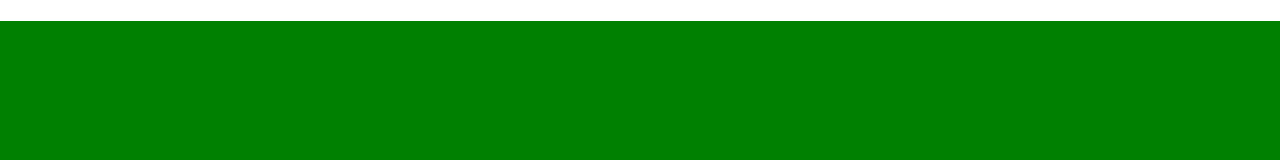
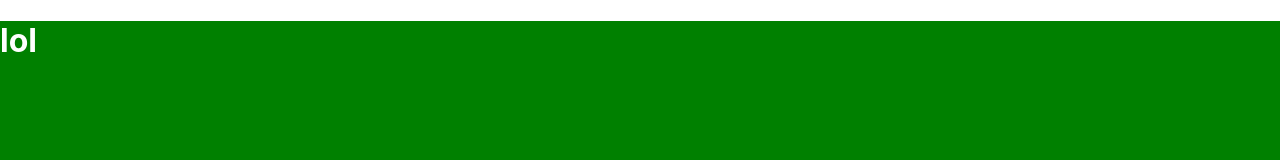
Before and after one commit to TateFowble/starworksmc, a React (Create React App) app: page / in a window 1280 px wide. Shown: the top 160 px of the page. Built offline with nearby package versions, Linux system fonts and the light colour scheme.

Commit message:
checking changes

```diff
--- a/src/pages/Homepage.js
+++ b/src/pages/Homepage.js
@@ -10,7 +10,7 @@ const HomePage = () => {
             {/* <Navigation /> */}
             <div>
                 <div>
-                    <h1 className='homepage-text'></h1>
+                    <h1 className='homepage-text'>lol</h1>
                 </div>
             </div>
         </div>
```
